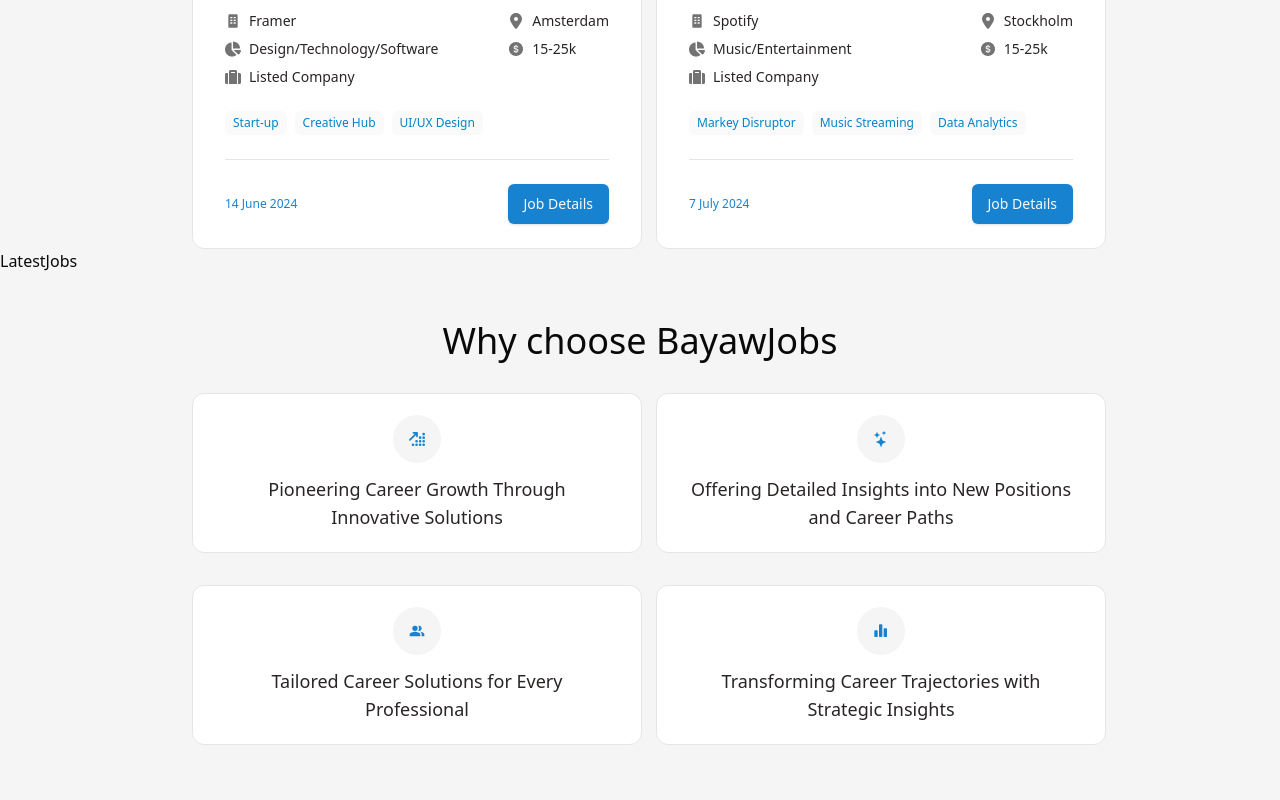
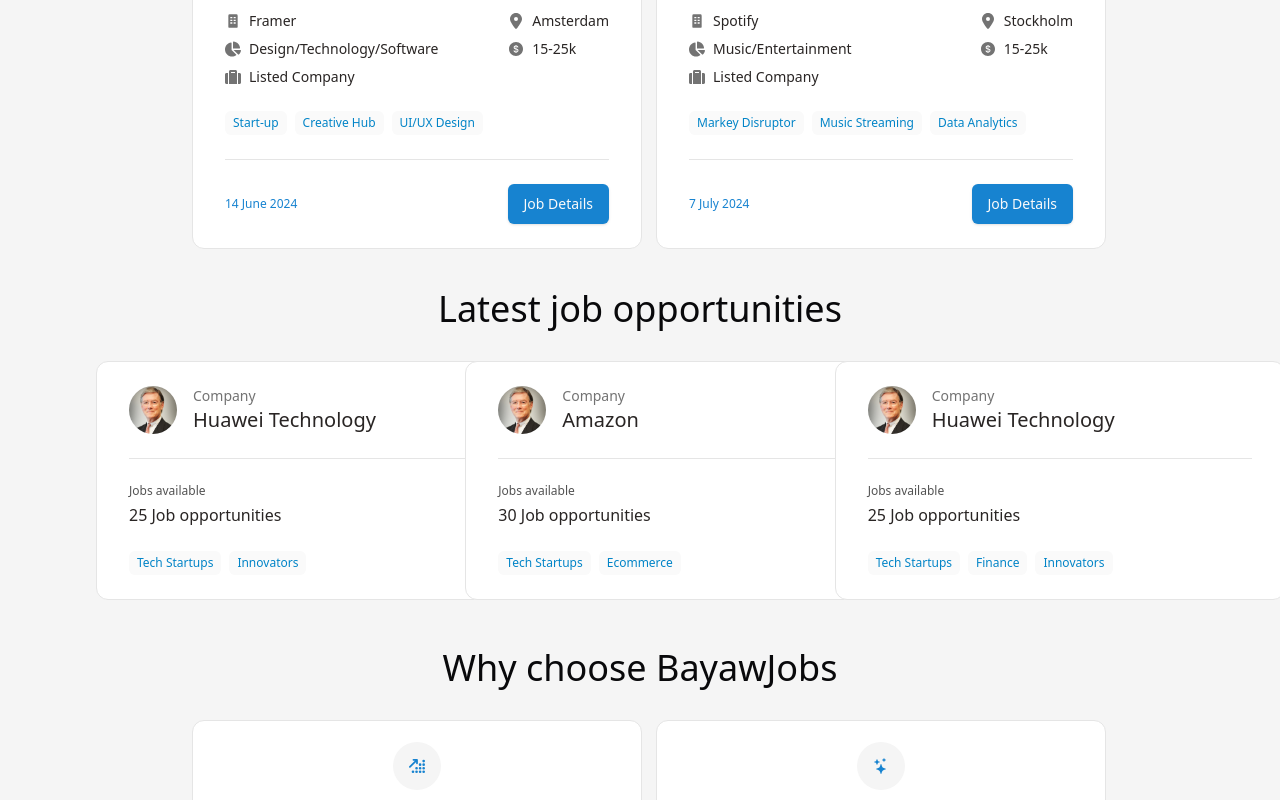
Before and after one commit to riomar0001/bayaw-jobs, a React (Vite) app in the folder frontend/: page / in a window 1280 px wide. Shown: the part 1752-2552 px from the top of the page. Built offline with nearby package versions, Linux system fonts and the light colour scheme.

Commit message:
LatestJobs added

```diff
--- a/frontend/src/components/customs/landing/cards/LatestJobCard.tsx
+++ b/frontend/src/components/customs/landing/cards/LatestJobCard.tsx
@@ -1,7 +1,54 @@
-const LatestJobCard = () => {
+import { images } from "@/constants";
+
+const LatestJobCard = ({
+  company,
+  jobquantity,
+  category,
+}: LatestJobCardProps) => {
   return (
-    <div>LatestJobCard</div>
-  )
-}
+    <div className="w-[450px] h-auto bg-white border border-neutral-200 rounded-xl flex flex-col justify-start items-start space-y-6 px-8 py-6 hover:border-lochmara-500 cursor-pointer">
+      <div className="flex gap-4 items-center">
 
-export default LatestJobCard
+        <img src={images.sample_profile_1} className="w-12 h-12 rounded-full" />
+        <div className="flex flex-col flex-grow">
+          <h1 className="text-sm text-neutral-500 font-medium">Company</h1>
+          <p className="text-xl text-stone-800 ">{company}</p>
+        </div>
+
+      </div>
+
+      <span className="bg-neutral-200 p-[0.5px] w-full"></span>
+      <div className="flex gap-8 w-full justify-between">
+
+        <div className="flex flex-col gap-1">
+          <div className="flex items-center gap-2">
+            <p className="text-xs  text-neutral-600">Jobs available</p>
+          </div>
+
+          <div className="flex items-center gap-2">
+            <p className="text-md text-stone-800">{jobquantity} Job opportunities</p>
+          </div>
+
+        </div>
+
+
+      </div>
+
+      <div className="flex gap-2 flex-wrap">
+        {category.map((cat, index) => (
+          <span
+            key={index}
+            className="text-xs text-sky-600 bg-neutral-50 px-2 py-1 rounded-md"
+          >
+            {cat}
+          </span>
+        ))}
+      </div>
+
+
+
+    </div>
+  );
+};
+
+export default LatestJobCard;
--- a/frontend/src/components/customs/landing/sections/JobsPick.tsx
+++ b/frontend/src/components/customs/landing/sections/JobsPick.tsx
@@ -3,7 +3,7 @@
 
 const JobsPick = () => {
     return (
-        <div className="w-full h-auto flex flex-col items-center justify-center px-24">
+        <div className="w-full h-auto flex flex-col items-center justify-center px-24 mb-10">
             <h1 className="text-4xl font-medium text-center mb-8">Jobs picks for you</h1>
             <div className="grid grid-cols-1 md:grid-cols-2 gap-8 w-full max-w-4xl">
                 {JobsPickItems.map((item) => {
--- a/frontend/src/components/customs/landing/sections/LatestJobs.tsx
+++ b/frontend/src/components/customs/landing/sections/LatestJobs.tsx
@@ -1,7 +1,24 @@
-const LatestJobs = () => {
-  return (
-    <div>LatestJobs</div>
-  )
-}
+import { LatestJobItems } from "@/constants";
+import LatestJobCard from "../cards/LatestJobCard";
 
-export default LatestJobs
+const JobsPick = () => {
+    return (
+        <div className="w-full h-auto flex flex-col items-center justify-center px-24">
+            <h1 className="text-4xl font-medium text-center mb-8">Latest job opportunities</h1>
+            <div className="grid grid-cols-1 md:grid-cols-3 gap-5 w-auto">
+                {LatestJobItems.map((item) => {
+                    return (
+                        <LatestJobCard
+                            key={item.id}
+                            company={item.company}
+                            jobquantity={item.jobquantity}
+                            category={item.category}
+                        />
+                    );
+                })}
+            </div>
+        </div>
+    );
+};
+
+export default JobsPick;
--- a/frontend/src/constants/index.ts
+++ b/frontend/src/constants/index.ts
@@ -98,6 +98,27 @@
     },
 ];
 
+export const LatestJobItems = [
+    {
+        id: 1,
+        company: "Huawei Technology",
+        jobquantity: "25",
+        category: ["Tech Startups", "Innovators"],
+    },
+    {
+        id: 1,
+        company: "Amazon",
+        jobquantity: "30",
+        category: ["Tech Startups", "Ecommerce"],
+    },
+    {
+        id: 1,
+        company: "Huawei Technology",
+        jobquantity: "25",
+        category: ["Tech Startups", "Finance", "Innovators"],
+    },
+   ];
+
 export const ExperiencesSample = [
     {
         id: 1,
--- a/frontend/src/types/type.d.ts
+++ b/frontend/src/types/type.d.ts
@@ -13,3 +13,9 @@
   category: string[];
   timestamp: string;
 }
+
+declare interface LatestJobCardProps {
+  company: string;
+  jobquantity: string;
+  category: string[];
+}
```
